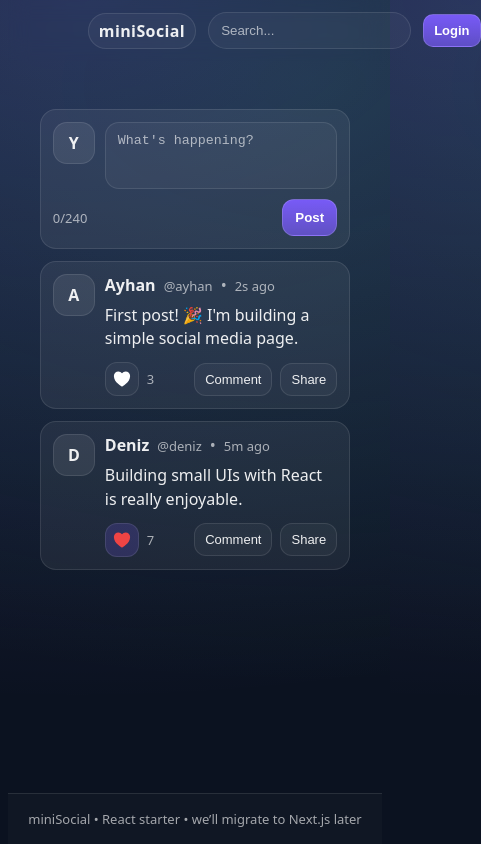
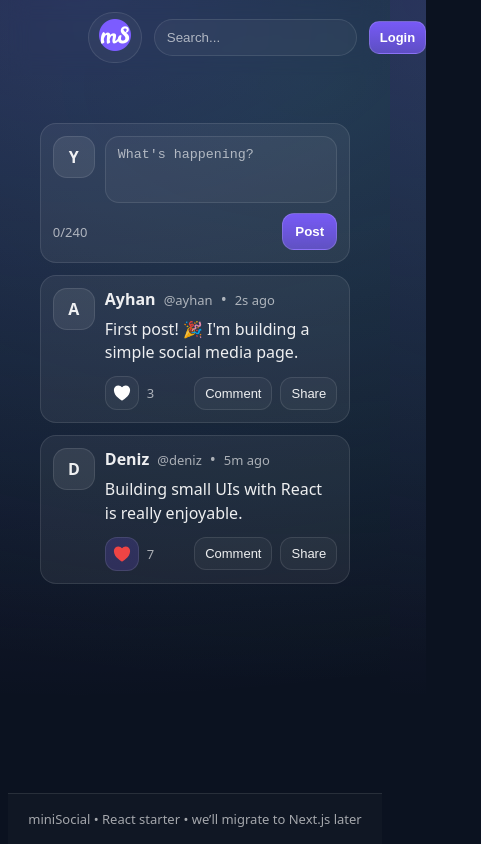
Before and after one commit to agdemirayhan/ft_transcendence, a Next.js app in the folder frontend/: page / in a window 390 px wide. Shown: the whole page, 481 px wide, since content can reach past the window. Built offline with nearby package versions, Linux system fonts and the light colour scheme.

Commit message:
ui is not fully responsive, it breaks when it gets too small

```diff
--- a/frontend/app/page.tsx
+++ b/frontend/app/page.tsx
@@ -177,7 +177,7 @@ export default function Home() {
   return (
     <div className="page">
       <header className="topbar">
-        <div className="brand">miniSocial</div>
+        <div className="brand"><img src="/favicon-32x32.png" alt="miniSocial" width={32} height={32} /></div>
         <input className="search" placeholder="Search..." />
         <button className="btn btnSmall" onClick={() => alert("Login later 🙂")} type="button">
           Login
```
Also changed, not shown: frontend/public/favicon-32x32.png (added), 1 other file (tests, documents, lock files or other folders).
